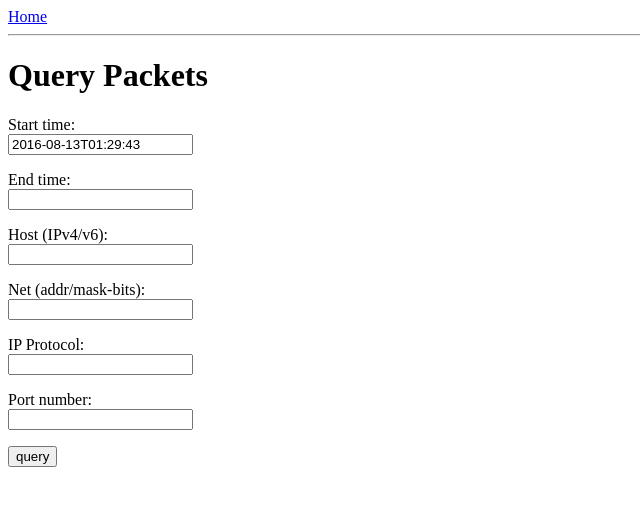
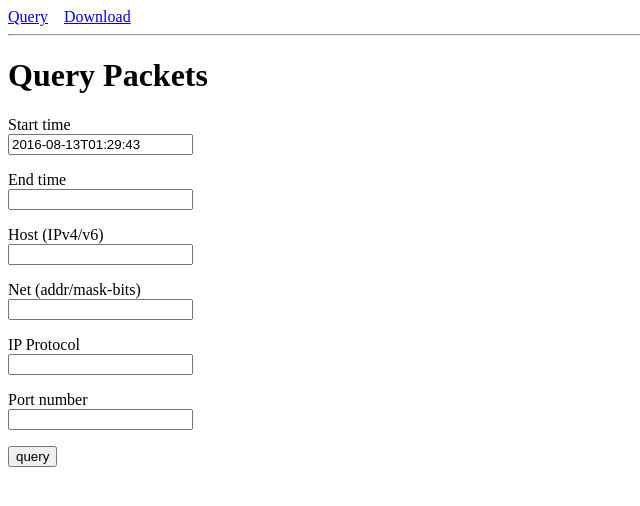
Before and after one commit to shudongz/stenoui, a Flask app: page / in a window 1280 px wide. Shown: the top 506 px of the page, without its empty margins (0-640 px from the left). Run offline with Flask 2, Linux system fonts and the light colour scheme.

Commit message:
Minor twicks

```diff
--- a/app/templates/base.html
+++ b/app/templates/base.html
@@ -3,7 +3,11 @@
     <title>Big Switch Packet Recorder</title>
   </head>
   <body>
-    <div><a href="/query">Home</a></div>
+    <div>
+      <a href="/query">Query</a>
+      &nbsp;&nbsp;
+      <a href="/download/output.pcap">Download</a>
+    </div>
     <hr>
     {% with messages = get_flashed_messages() %}
       {% if messages %}
--- a/app/templates/download.html
+++ b/app/templates/download.html
@@ -2,9 +2,9 @@
 {% extends "base.html" %}
 
 {% block content %}
-  <h1>Query Result</h1>
-  Pcap file {{ output }}
-  <form name="form" action="{{ url_for('download') }}" method="post">
+  <h1>Download Results</h1>
+  Pcap file {{ output }} {{ size }}
+  <form name="form" action="{{ url_for('download', filename='output.pcap') }}" method="post">
       {{ form.hidden_tag() }}
       <p>
           {{ form.submit }}
--- a/app/templates/query.html
+++ b/app/templates/query.html
@@ -6,27 +6,27 @@
   <form name="form" action="{{ url_for('query') }}" method="post">
       {{ form.hidden_tag() }}
       <p>
-          Start time:<br>
+          Start time<br>
           {{ form.start }}
       </p>
       <p>
-          End time:<br>
+          End time<br>
           {{ form.end }}
       </p>
       <p>
-          Host (IPv4/v6):<br>
+          Host (IPv4/v6)<br>
           {{ form.host }}
       </p>
       <p>
-          Net (addr/mask-bits):<br>
+          Net (addr/mask-bits)<br>
           {{ form.net }}
       </p>
       <p>
-          IP Protocol:<br>
+          IP Protocol<br>
           {{ form.ipproto }}
       </p>
       <p>
-          Port number:<br>
+          Port number<br>
           {{ form.port }}
       </p>
       <p><input type="submit" value="query"></p>
--- a/app/views.py
+++ b/app/views.py
@@ -1,3 +1,4 @@
+import os
 from subprocess import call
 from flask import render_template, flash, redirect, url_for, request, send_from_directory
 from app import app
@@ -36,17 +37,27 @@ def query():
         flash('Query: ' + query)
         cmd = [ 'stenoread', query, '-w', '/tmp/output.pcap' ]
         call(cmd)
-        return redirect(url_for('download'))
+        return redirect(url_for('download', filename='output.pcap'))
     return render_template('query.html',
                            form=form
                            )
 
-@app.route('/download', methods=['GET', 'POST'])
-def download():
+@app.route('/download/<filename>', methods=['GET', 'POST'])
+def download(filename):
     if request.method == 'POST':
-        return send_from_directory('/tmp', 'output.pcap')
+        return send_from_directory('/tmp', filename)
     form = Download()
+    size = os.path.getsize('/tmp/output.pcap')
+    if size >> 30:
+        sizeStr = "%d GB" % (size >> 30)
+    elif size >> 20:
+        sizeStr = "%d MB" % (size >> 20)
+    elif size >> 10:
+        sizeStr = "%d KB" % (size >> 10)
+    else:
+        sizeStr = "%d Bytes" % size
     return render_template('download.html',
                            form=form,
-                           output='/tmp/output.pcap'
+                           output='/tmp/' + filename,
+                           size=sizeStr
                            )
```
